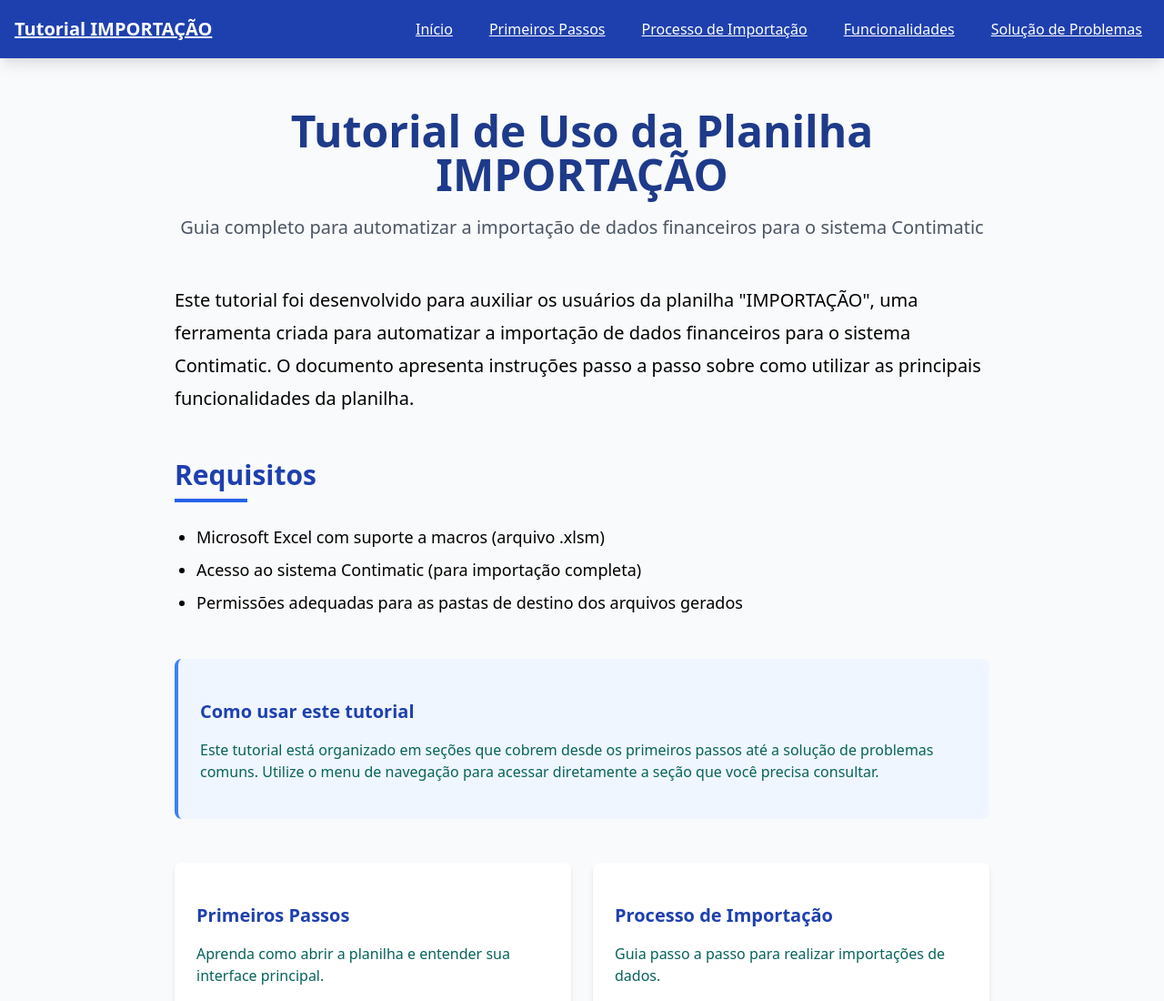
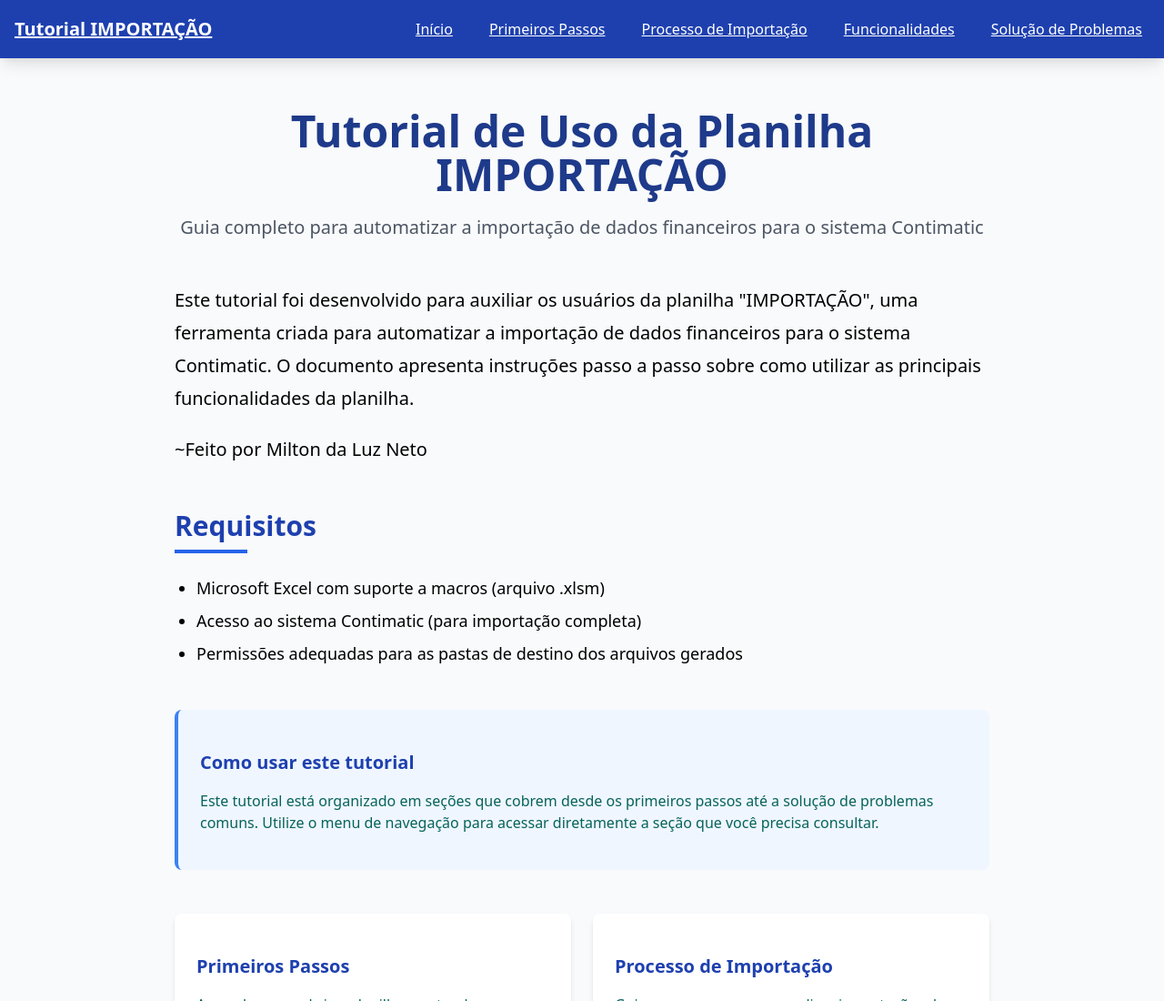
Before and after one commit to kPetrus7/TutoorialImport, a plain HTML site: page index.html in a window 1280 px wide. Shown: the top 1100 px of the page at 91% size. Drawn offline with Linux system fonts and the light colour scheme.

Commit message:
Update index.html

```diff
--- a/index.html
+++ b/index.html
@@ -54,6 +54,9 @@
                     Este tutorial foi desenvolvido para auxiliar os usuários da planilha "IMPORTAÇÃO",
                     uma ferramenta criada para automatizar a importação de dados financeiros para o sistema Contimatic.
                     O documento apresenta instruções passo a passo sobre como utilizar as principais funcionalidades da planilha.
+                </p>
+                <p>
+                    ~Feito por Milton da Luz Neto
                 </p>
             </div>
 
```
